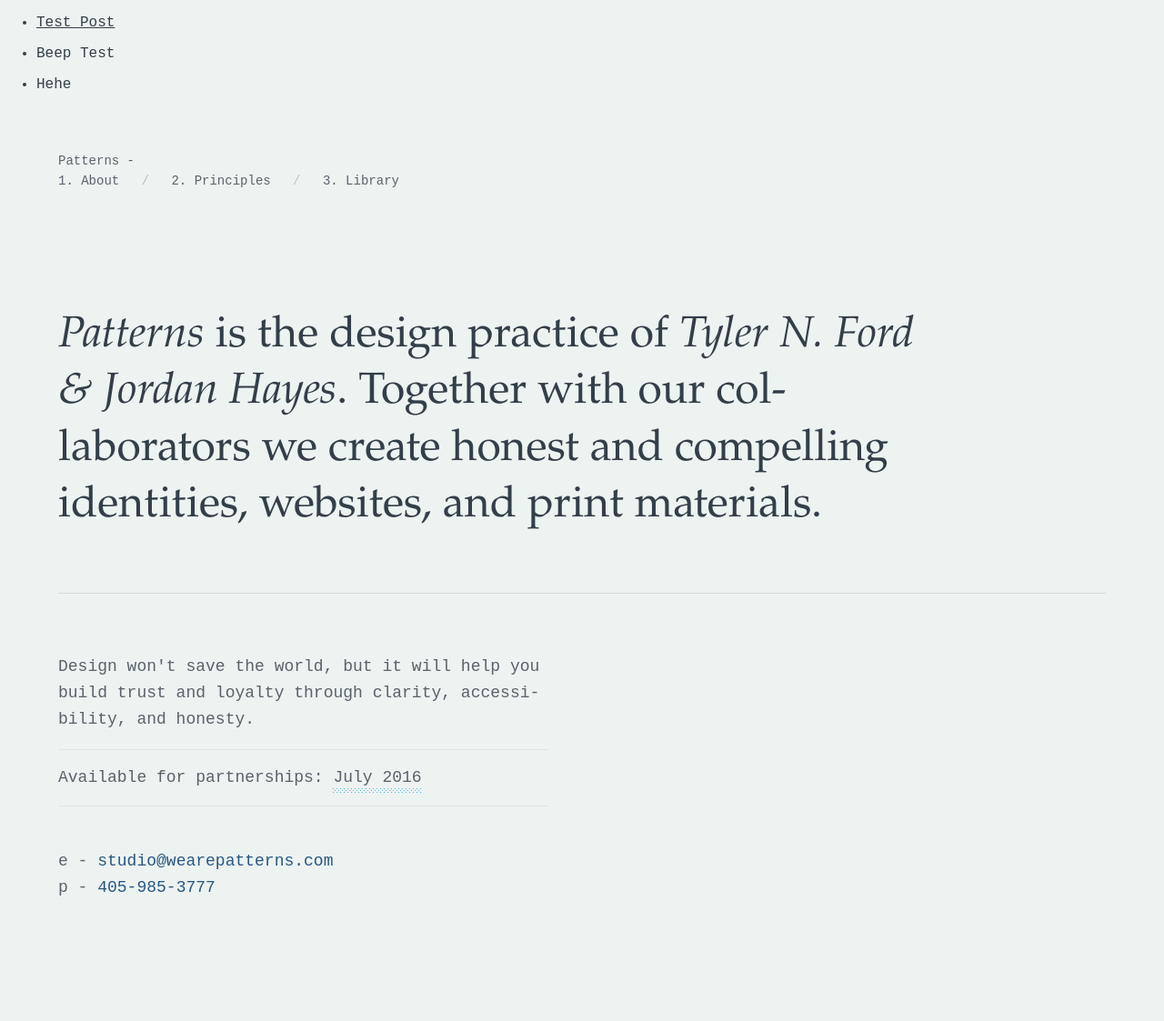
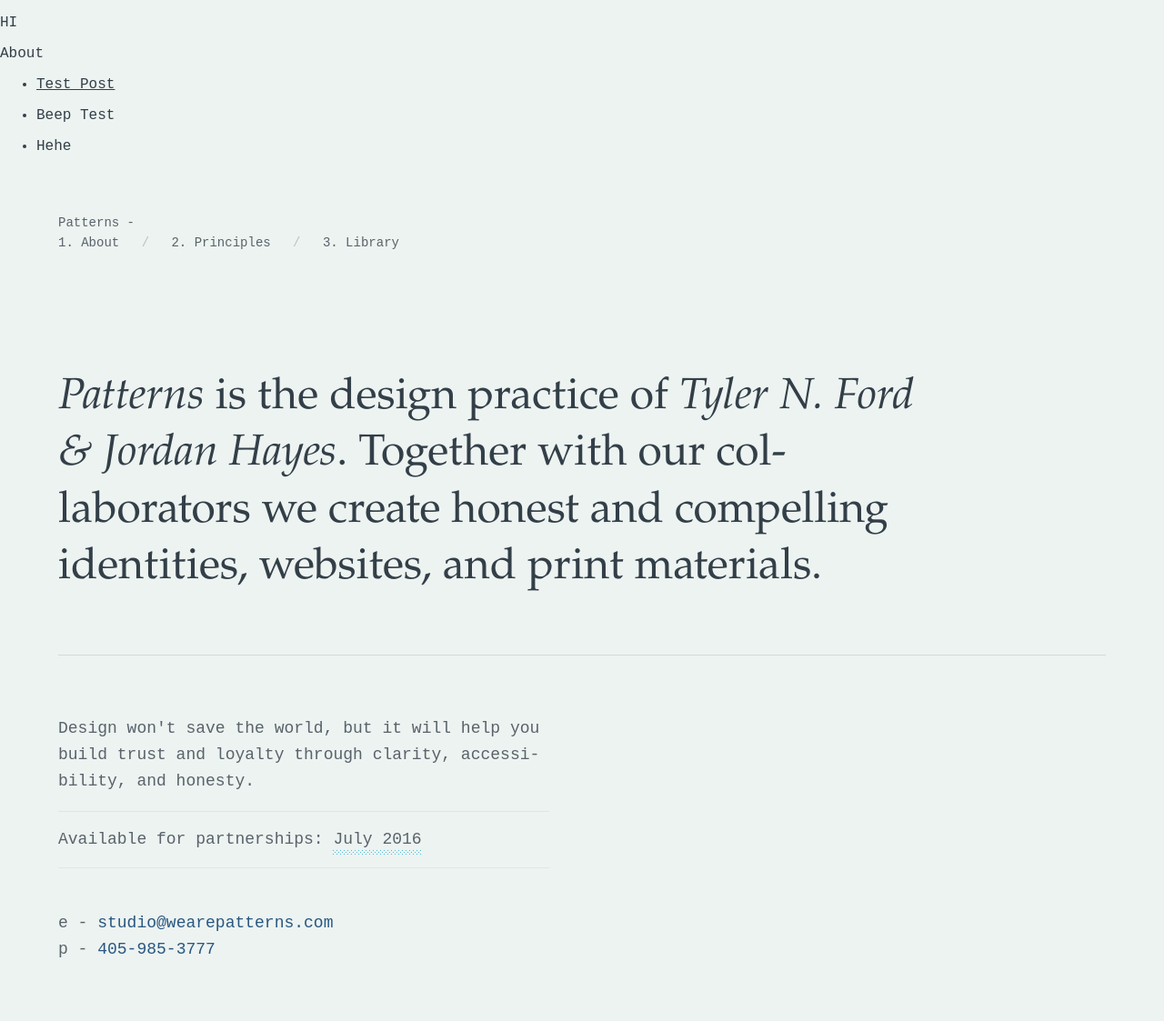
Before and after one commit to wearepatterns/wearepatterns.github.io, a Jekyll site: the page built from index.markdown, in a window 1280 px wide. Shown: the whole page at 91% size. Built offline with Jekyll 4.4.1, drawn with Linux system fonts in a browser that asks for light colours; some web fonts are replaced; before the commit the page ends 1055 px from its top, so only the background shows below that.

Commit message:
Update default.html

```diff
--- a/_layouts/default.html
+++ b/_layouts/default.html
@@ -11,6 +11,8 @@
 </head>
 
 <body>
+    {{ content }}
+    {{ page.title }}
 <ul>
   {% for post in site.posts %}
     <li>
```
